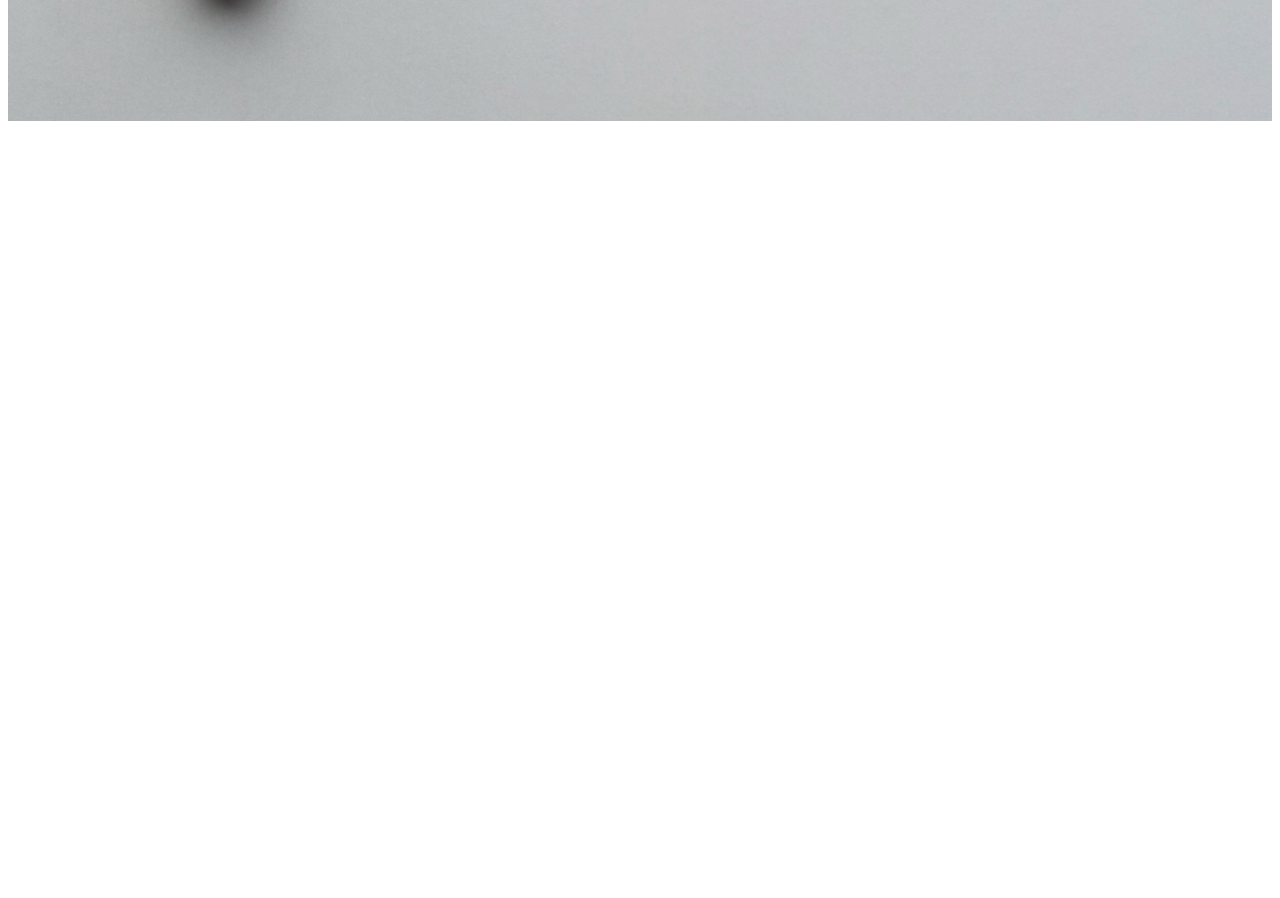
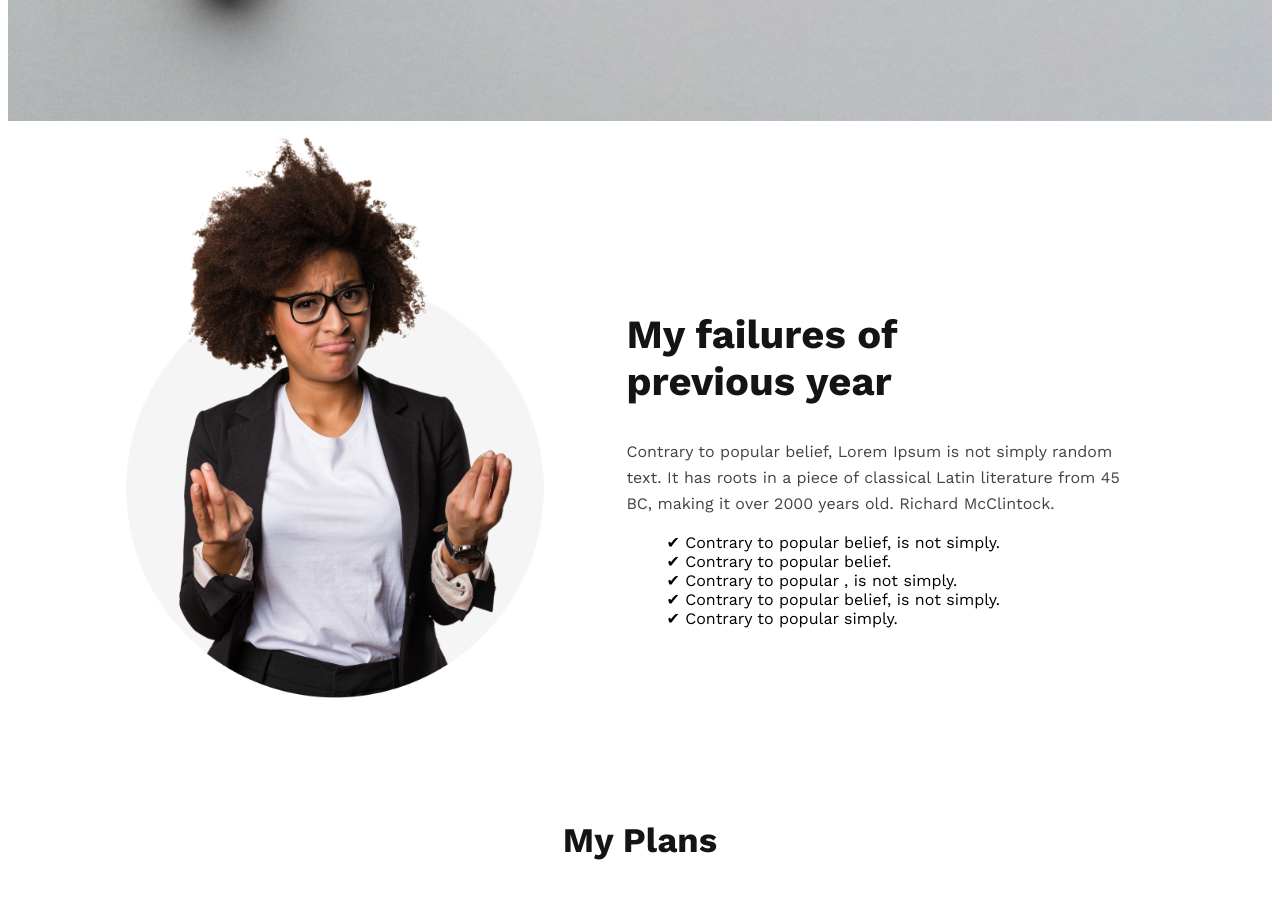
Before and after one commit to khayerhossain/new-year-new-me, a plain HTML site: page index.html in a window 1280 px wide. Shown: the part 526-1424 px from the top of the page. Before the commit the page ends 800 px from the top, so only its background shows below. Drawn offline with nearby package versions, Linux system fonts and the light colour scheme.

Commit message:
list area complete

```diff
--- a/index.html
+++ b/index.html
@@ -16,7 +16,6 @@
     <header class="header">
         <div class="banner-container">
             <img src="images/banner/banner2.png" alt="">
-
             <div class="banner-texts">
                 <h1 class="banner-title">All Thinks Are <br>
                     Possible If You <br>
@@ -27,10 +26,57 @@
                 <button class="primary-btn">Contact Us</button>
             </div>
         </div>
-
+        <section class="list-area">
+            <div class="person-img">
+                <img src="images/person.png" alt="">
+            </div>
+            <div class="checklist-area">
+                <h1 class="checklist-title">My failures of <br>
+                    previous year</h1>
+                <p class="bannder-description">Contrary to popular belief, Lorem Ipsum is not simply random text. It has
+                    roots in a piece of classical Latin literature from 45 BC, making it over 2000 years old. Richard
+                    McClintock.</p>
+                <ul class="checklist">
+                    <li>&#10004; Contrary to popular belief, is not simply.</li>
+                    <li>&#10004; Contrary to popular belief.</li>
+                    <li>&#10004; Contrary to popular , is not simply.</li>
+                    <li>&#10004; Contrary to popular belief, is not simply.</li>
+                    <li>&#10004; Contrary to popular simply.</li>
+                </ul>
+        </section>
     </header>
     <main>
 
+        <section>
+            <div class="plans-title">
+                <h1>My Plans</h1>
+            </div>
+            <div class="icon-content">
+                <div class=" icons">
+                    <img src="images/icons/web.png" alt="">
+                    <h2>Web Development</h1>
+                        <p>I want to start</p>
+                </div>
+                <div class="icons">
+                    <img src="images/icons/js.png" alt="">
+                    <h2>Javascript</h1>
+                        <p>I want to learn</p>
+                </div>
+                <div class="icons">
+                    <img src="images/icons/smoke.png" alt="">
+                    <h2>Smoking Habit</h1>
+                        <p>I want to end</p>
+                </div>
+                <div class="icons">
+                    <img src="images/icons/ecom.png" alt="">
+                    <h2>Ecomers</h1>
+                        <p>I want to develop</p>
+                </div>
+            </div>
+            <div>
+                <img src="images/watch.png" alt="">
+            </div>
+        </section>
     </main>
     <footer>
 
--- a/styles/style.css
+++ b/styles/style.css
@@ -46,3 +46,50 @@ body {
     background-color: #F15B22;
     text-align: right;
 }
+
+.list-area {
+    display: flex;
+    justify-content: space-between;
+    align-items: center;
+
+}
+
+.checklist-area {
+    width: 40%;
+    margin-right: 90px;
+    padding-right: 50px;
+    padding-top: 95px;
+}
+
+.person-img img {
+    width: 450px;
+    margin-left: 55px;
+    padding-left: 45px;
+}
+
+.checklist-title {
+    color: #151414;
+    font-size: 40px;
+    font-weight: 700;
+}
+
+ul>li {
+    list-style: none;
+}
+
+.plans-title {
+    text-align: center;
+    font-size: 23px;
+    color: #151414;
+    font-weight: 600;
+    padding-top: 90px;
+}
+
+.icon-content {
+    display: flex;
+    justify-content: space-between;
+    margin: 12%;
+    padding-bottom: 110%;
+}
+
+.icons {}
```
